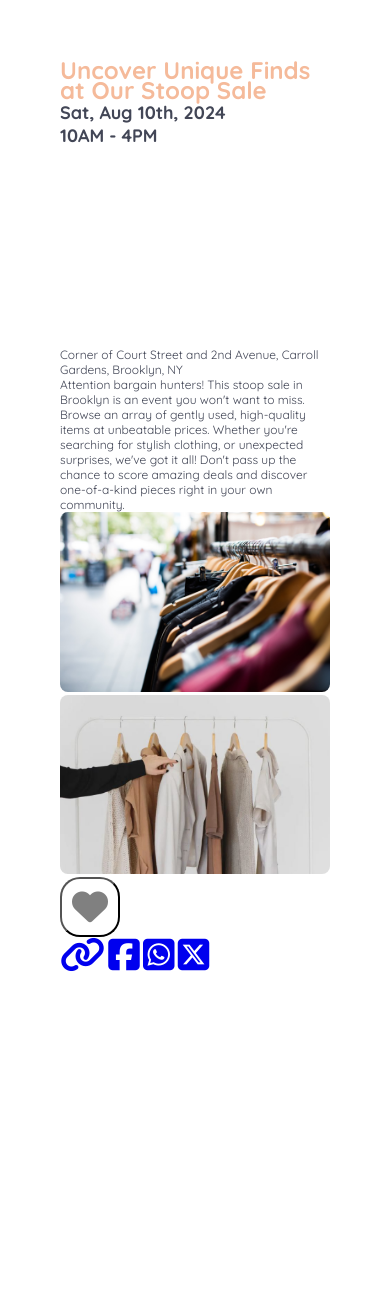
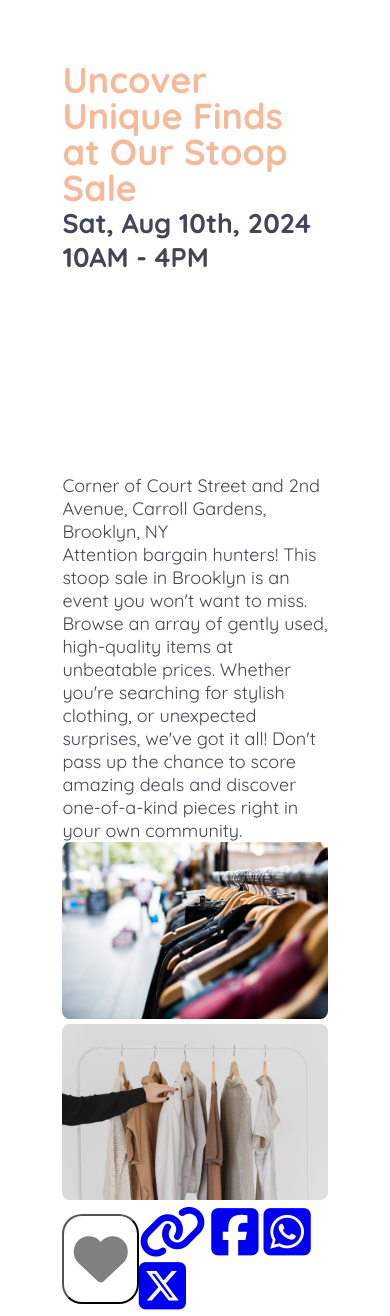
Before and after one commit to Tammyhi/stoop-sale-invite-site, a plain HTML site: page index.html in a window 390 px wide. Before the commit the page ends 1033 px from the top, so only its background shows below. Drawn offline with Linux system fonts and the light colour scheme; some packages are replaced by stand-ins of ours.

Commit message:
Make h1 font and html margin responsive

```diff
--- a/index.css
+++ b/index.css
@@ -1,49 +1,59 @@
 /*Import font to use for heading and regular text*/
-@import url('https://fonts.googleapis.com/css2?family=Quicksand:wght@300..700&display=swap');
+@import url("https://fonts.googleapis.com/css2?family=Quicksand:wght@300..700&display=swap");
 
-*{
+
+/* Remove default margin, padding, and change box-sizing*/
+* {
   margin: 0;
   padding: 0;
   box-sizing: border-box;
 }
 
+
 /*Color Palette*/
-:root{
-    --bkgd-color: #E4E8F7;
+:root {
+  --bkgd-color: #e4e8f7;
   --primary-color: #424656;
   --secondary-color: #;
-    --accent-color: #F5BA9A;
+  --accent-color: #f5ba9a;
   --heart-color: #dbd3d9;
 }
 
+
 /* Set default color, font-size, and other properties */
-html{
+html {
   color: var(--primary-color);
-    margin: 5rem 5rem;
-    font-size: 12px;
-    font-family: 'Quicksand', system-ui, -apple-system, BlinkMacSystemFont, 'Segoe UI', Roboto, Oxygen, Ubuntu, Cantarell, 'Open Sans', 'Helvetica Neue', sans-serif
+  margin: clamp(2rem,16%,8rem);
+  font-size: 18px;
+  font-family: "Quicksand", system-ui, -apple-system, BlinkMacSystemFont,
+    "Segoe UI", Roboto, Oxygen, Ubuntu, Cantarell, "Open Sans", "Helvetica Neue",
+    sans-serif;
 }
 
-h1{
+
+h1 {
   color: var(--accent-color);
-    font-size: 2rem;
-    line-height: 1.7rem;
+  font-size: clamp(2rem, 5vw + .5rem,5rem);
+  line-height: 1;
   font-weight: bold;
 }
 
-.responsive-img{
+/*Styling for the images*/
+.responsive-img {
   height: auto;
   width: 100%;
   border-radius: 8px;
 }
 
 /* Set size of Google Map display*/
-#map{
+#map {
   width: 100%;
   height: 200px;
 }
 
-button{
+
+/*Styling for buttons*/
+button {
   background: transparent;
   height: 5rem;
   width: 5rem;
@@ -53,19 +63,46 @@ button{
   align-items: center;
   justify-content: center;
 }
-i{
+
+.btns {
+    display: flex;
+    align-items: center;
+    justify-content: space-between;
+}
+
+#share-btns{
+    gap: 10px;
+}
+
+i {
   font-size: 3rem;
 }
-a:hover, button:hover{
+
+a:hover,
+button:hover {
   cursor: pointer;
 }
 
-@media (min-width: 720px){
-    .responsive-img{
+
+/* Media Query to adjust format of images to 2 columns */
+@media (min-width: 720px) {
+   /*html{
+    margin: clamp(2rem,16%,8rem);
+   }*/
+
+  .responsive-img {
     width: 50%;
   }
 
-    figure{
+  figure {
     display: flex;
+    gap: clamp(10px, 15px, 20px);
+    margin: 20px auto;
   }
 }
+
+@media (min-width: 1000px){
+    html{
+
+    }
+}
--- a/index.html
+++ b/index.html
@@ -31,11 +31,11 @@
       community.
     </p>
     <figure>
-        <img class="responsive-img" src="hangers.jpg" alt="hangers of clothes" />
-        <img class="responsive-img" src="clothes.JPG" alt="rack of clothes" />
+        <img class="responsive-img" src="hangers.jpg" alt="A close up shot of a row of clothes on hangers." />
+        <img class="responsive-img" src="clothes.JPG" alt="A person's arm reaching out to a piece of clothing on a rack." />
     </figure>
 
-    <section>
+    <section class="btns">
         <button onclick="toggleLike()" id="heart-btn" class="btn"><i class="fa-solid fa-heart"></i></i></button>
         <div id="share-btns">
             <a class="link" target="blank"><i class="fa-solid fa-link"></i></a>
```
Lines whose indentation alone changed are shown as unchanged.
